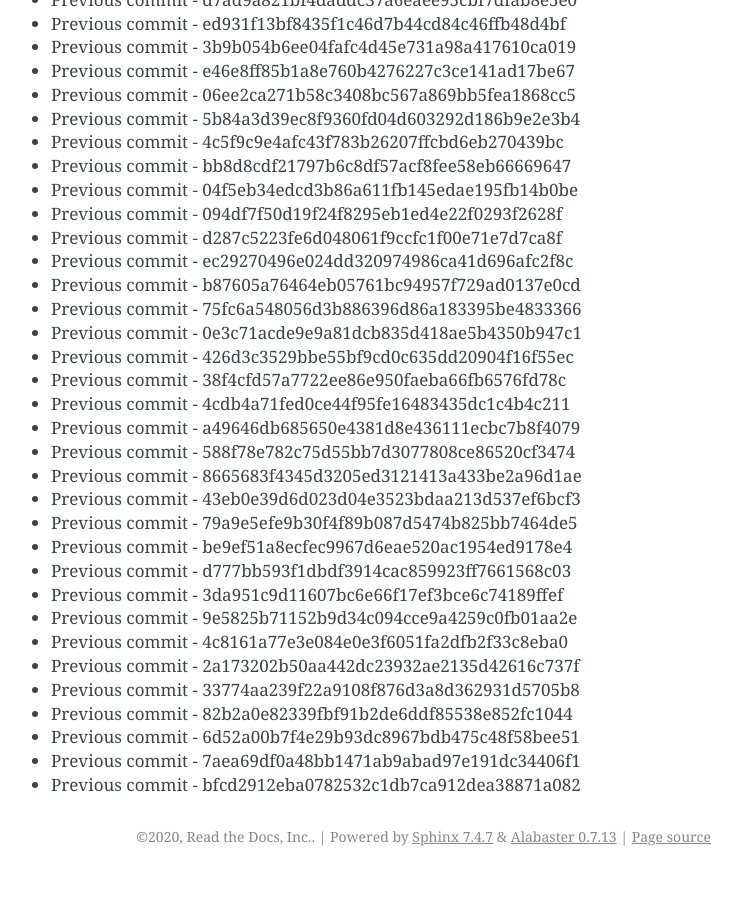
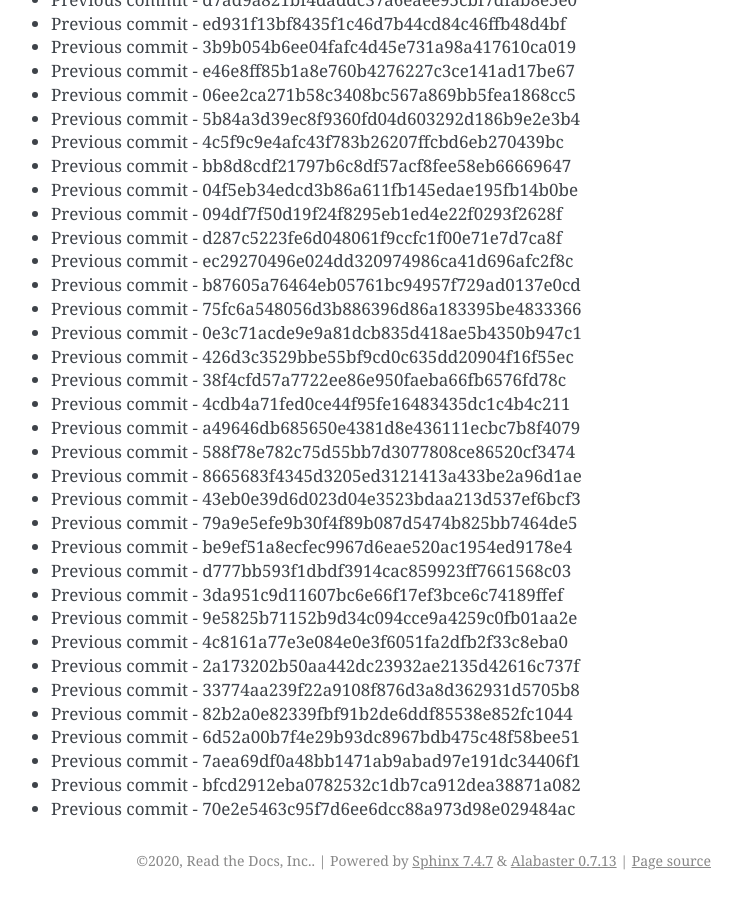
Before and after one commit to readthedocs/rtd-git-stresstest, a Sphinx documentation site: the page built from docs/updates.rst, in a window 1280 px wide and 900 px high, scrolled down 32853 px. Shown: the whole window, without its empty margins (399-1141 px from the left). Built offline with Sphinx 7.4.7, drawn with Linux system fonts in a browser that asks for light colours; before the commit the page ends 33729 px from its top, so only the background shows below that.

Commit message:
Generating commit from previous: 70e2e5463c95f7d6ee6dcc88a973d98e029484ac

```diff
--- a/docs/updates.rst
+++ b/docs/updates.rst
@@ -1412,3 +1412,4 @@ It can be tested for any performance characteristics.
 * Previous commit - 6d52a00b7f4e29b93dc8967bdb475c48f58bee51
 * Previous commit - 7aea69df0a48bb1471ab9abad97e191dc34406f1
 * Previous commit - bfcd2912eba0782532c1db7ca912dea38871a082
+* Previous commit - 70e2e5463c95f7d6ee6dcc88a973d98e029484ac
```
